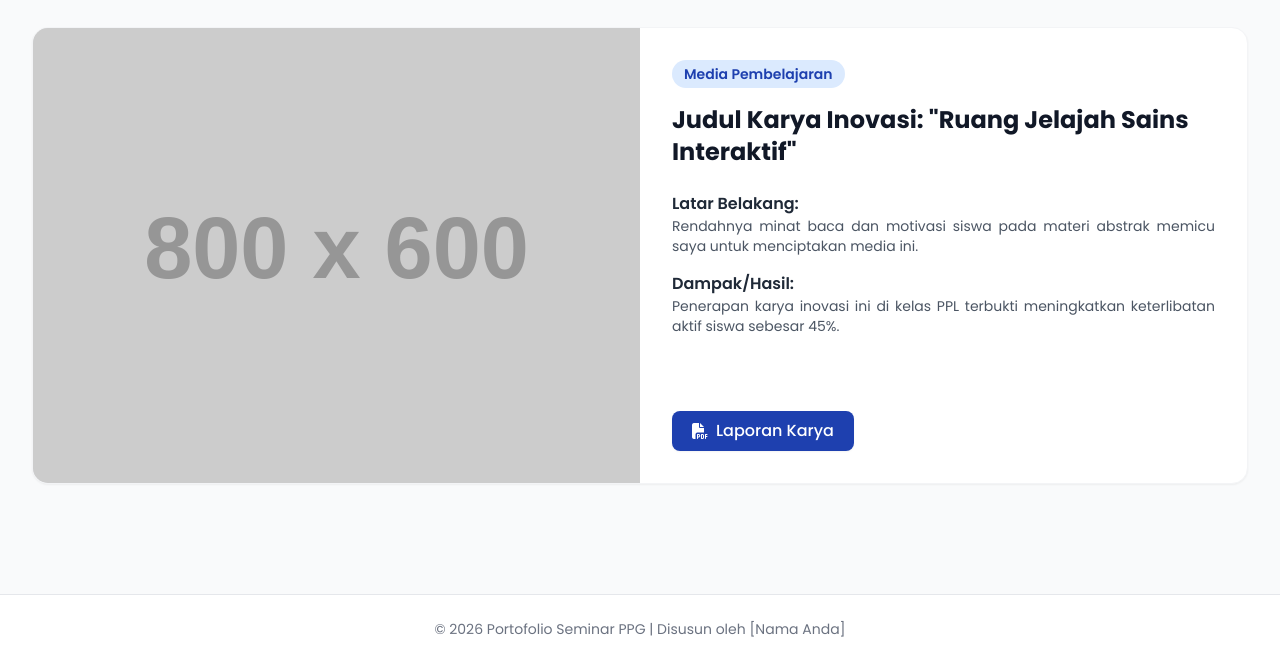
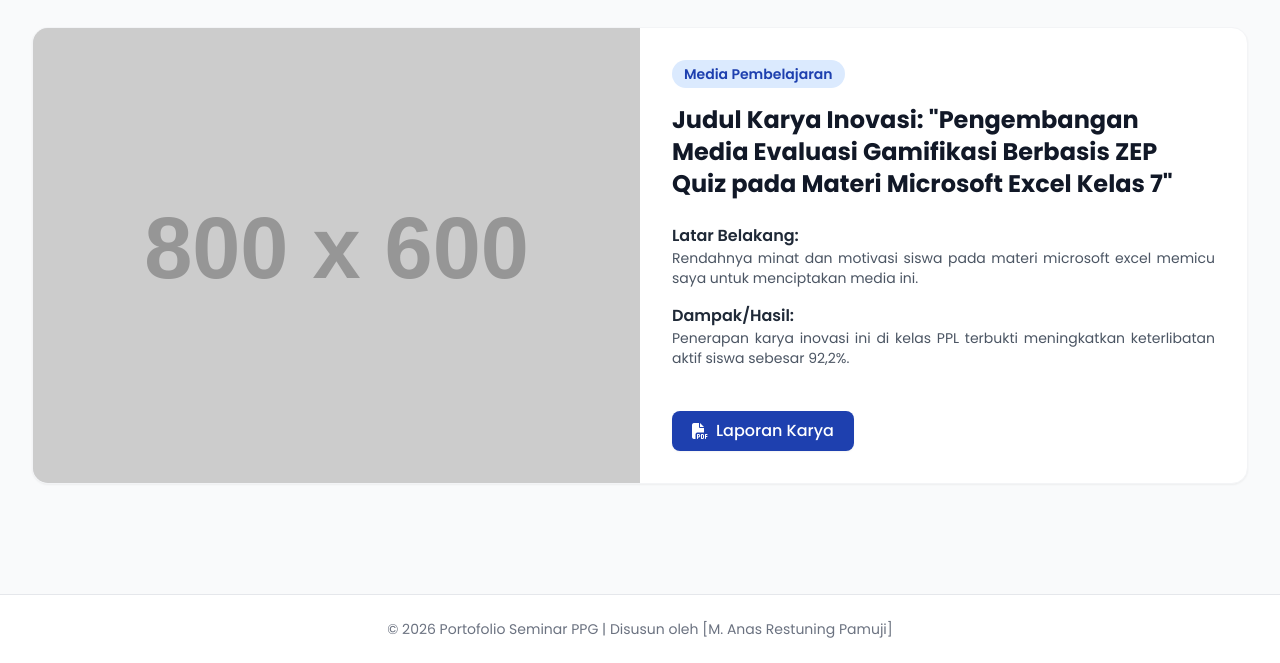
Before and after one commit to anasrestuning02/SEMINAR-PPG-M.-ANAS-RESTUNING-PAMUJI, a plain HTML site: page index.html in a window 1280 px wide. Both pictures are taken after a click on the button "Karya Inovasi". Shown: the part 137-800 px from the top of the page. Drawn offline with nearby package versions, Linux system fonts and the light colour scheme; placeholder pictures from the web are drawn by us.

Commit message:
Update index.html

```diff
--- a/index.html
+++ b/index.html
@@ -254,16 +254,16 @@
                     <div class="inline-block px-3 py-1 bg-blue-100 text-primary rounded-full text-sm font-semibold mb-4 w-max">
                         Media Pembelajaran
                     </div>
-                    <h3 class="text-2xl font-bold text-gray-900 mb-4">Judul Karya Inovasi: "Ruang Jelajah Sains Interaktif"</h3>
+                    <h3 class="text-2xl font-bold text-gray-900 mb-4">Judul Karya Inovasi: "Pengembangan Media Evaluasi Gamifikasi Berbasis ZEP Quiz pada Materi Microsoft Excel Kelas 7"</h3>
 
                     <h4 class="font-semibold text-gray-800 mt-2">Latar Belakang:</h4>
                     <p class="text-gray-600 mb-4 text-sm text-justify">
-                        Rendahnya minat baca dan motivasi siswa pada materi abstrak memicu saya untuk menciptakan media ini.
+                        Rendahnya minat dan motivasi siswa pada materi microsoft excel memicu saya untuk menciptakan media ini.
                     </p>
 
                     <h4 class="font-semibold text-gray-800">Dampak/Hasil:</h4>
                     <p class="text-gray-600 mb-6 text-sm text-justify">
-                        Penerapan karya inovasi ini di kelas PPL terbukti meningkatkan keterlibatan aktif siswa sebesar 45%.
+                        Penerapan karya inovasi ini di kelas PPL terbukti meningkatkan keterlibatan aktif siswa sebesar 92,2%.
                     </p>
 
                     <div class="mt-auto flex flex-wrap gap-3">
@@ -324,7 +324,7 @@
     <!-- Footer -->
     <footer class="bg-white border-t border-gray-200 py-6 mt-auto">
         <div class="max-w-7xl mx-auto px-4 text-center text-sm text-gray-500">
-            &copy; <script>document.write(new Date().getFullYear())</script> Portofolio Seminar PPG | Disusun oleh [Nama Anda]
+            &copy; <script>document.write(new Date().getFullYear())</script> Portofolio Seminar PPG | Disusun oleh [M. Anas Restuning Pamuji]
         </div>
     </footer>
 
```
